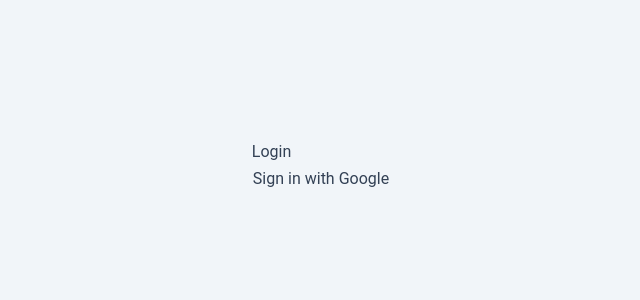
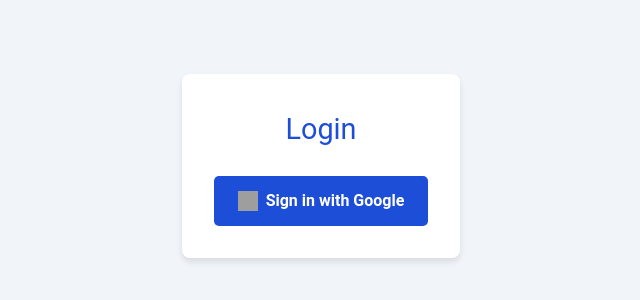
Before and after one commit to sridurgeshv/productivity-tool, a React (Vite) app in the folder productivity-tracker-frontend/: page /login in a window 1280 px wide. Shown: the part 250-550 px from the top of the page, without its empty margins (319-959 px from the left). Built offline with nearby package versions, Linux system fonts and the light colour scheme; grey boxes are pictures that could not be loaded.

Commit message:
Changes for welcome page

```diff
--- a/productivity-tracker-frontend/src/App.css
+++ b/productivity-tracker-frontend/src/App.css
@@ -53,7 +53,17 @@ nav a:hover {
   color: var(--background-color);
 }
 
-nav button {
+.nav {
+  display: flex;
+  justify-content: center;
+  align-items: center;
+  background: var(--primary-color);
+  padding: 1rem 2rem;
+  border-radius: 8px;
+  box-shadow: 0 4px 6px var(--shadow-color);
+}
+
+.nav button {
   background: transparent;
   color: white;
   border: 1px solid white;
@@ -62,9 +72,12 @@ nav button {
   cursor: pointer;
   font-weight: bold;
   transition: background 0.3s ease, color 0.3s ease;
+  display: flex;
+  justify-content: center;
+  align-items: center;
 }
 
-nav button:hover {
+.nav button:hover {
   background: white;
   color: var(--primary-color);
 }
@@ -111,7 +124,7 @@ a:hover {
   border-radius: 8px;
   box-shadow: 0 4px 6px var(--shadow-color);
   text-align: center;
-  max-width: 400px;
+  max-width: 450px;
   width: 100%;
 }
 
@@ -119,12 +132,6 @@ a:hover {
   font-size: 1.8rem;
   margin-bottom: 1.5rem;
   color: var(--primary-color);
-}
-
-.login-container p {
-  margin-bottom: 1rem;
-  font-size: 1rem;
-  color: var(--text-color);
 }
 
 .login-container button {
@@ -137,6 +144,18 @@ a:hover {
   font-weight: bold;
   cursor: pointer;
   transition: background 0.3s ease;
+
+  /* Flexbox for alignment */
+  display: flex;
+  align-items: center;
+  justify-content: center;
+  gap: 0.5rem;
+}
+
+.login-container button img {
+  height: 20px;
+  width: 20px;
+  display: inline-block;
 }
 
 .login-container button:hover {
--- a/productivity-tracker-frontend/src/App.jsx
+++ b/productivity-tracker-frontend/src/App.jsx
@@ -58,16 +58,14 @@ const Login = () => {
   }
 
   return (
-    <div className="min-h-screen flex items-center justify-center">
-      <div className="bg-white p-8 rounded shadow-md">
-        <h2 className="text-2xl mb-4">Login</h2>
-        {error && <p className="text-red-500">{error}</p>}
-        <button
-          onClick={handleGoogleSignIn}
-          className="bg-blue-500 text-white px-4 py-2 rounded hover:bg-blue-600"
-        >
+    <div className="min-h-screen">
+      <div className="login-container">
+        <h2>Login</h2>
+        <button onClick={handleGoogleSignIn} >
+          <img src="https://cdn.cdnlogo.com/logos/g/35/google-icon.svg" alt="Google" />
           Sign in with Google
         </button>
+        {error && <p className="text-red-500">{error}</p>}
       </div>
     </div>
   )
@@ -109,7 +107,9 @@ const HomePage = () => (
     <h1 className="text-3xl font-bold mb-4">Welcome Home, Users</h1>
     <p>Are you overwhelmed by juggling multiple tasks and searching for a powerful productivity tool? Look no further! Click the above button to discover our cutting-edge Productivity Tracker, designed to streamline your workflow and elevate your efficiency to new heights.</p>
     <nav>
-    <Link to="/login" className="text-blue-500">Login</Link>
+      <button>
+         <Link to="/login" className="text-white-500 ">Login</Link>
+      </button>
     </nav>
   </div>
 )
```
Also changed, not shown: 2 other files (tests, documents, lock files or other folders).
